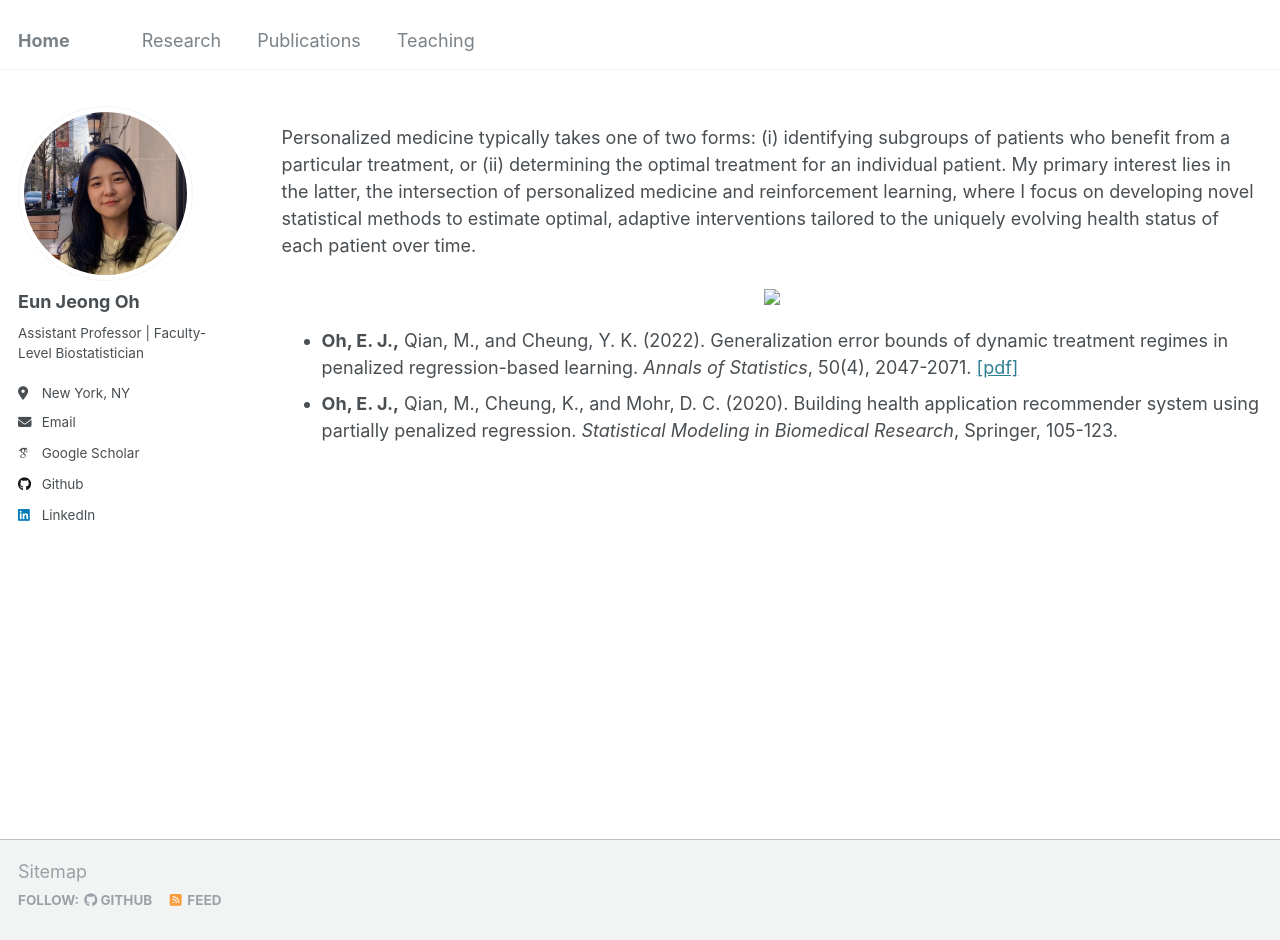
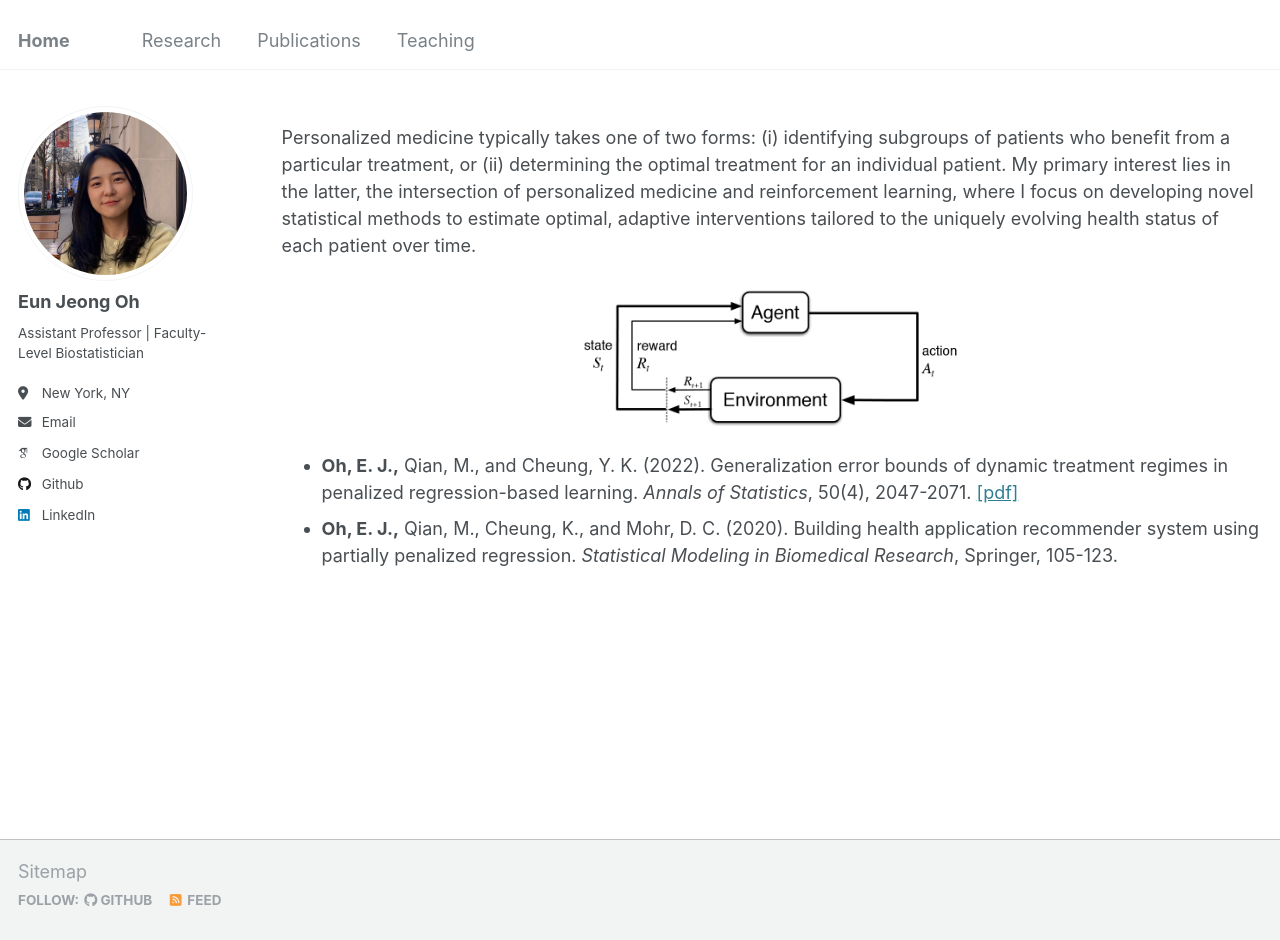
Before and after one commit to oheunj/oheunj.github.io, a Jekyll site: the page built from _pages/research.md, in a window 1280 px wide and 940 px high. Built offline with Jekyll 4.4.1, drawn with Linux system fonts in a browser that asks for light colours; some web fonts are replaced.

Commit message:
Update research.md

```diff
--- a/_pages/research.md
+++ b/_pages/research.md
@@ -13,9 +13,8 @@ redirect_from:
 Personalized medicine typically takes one of two forms: (i) identifying subgroups of patients who benefit from a particular treatment, or (ii) determining the optimal treatment for an individual patient. My primary interest lies in the latter, the intersection of personalized medicine and reinforcement learning, where I focus on developing novel statistical methods to estimate optimal, adaptive interventions tailored to the uniquely evolving health status of each patient over time.
 
 <div style="text-align: center;">
-  <img src="eoeSq.png" style="width: 40%;">
+  <img src="/images/eoeSq.png" style="width: 40%;">
 </div>
-
 
 <!--
 My work focuses on Dynamic Treatment Regimes (DTRs) to improve individualized care through data-driven treatment strategies. We have dervied generalization error bounds of the estimated DTR in the setting of finite number of stages with multiple treatment options, contributing to the theoretical advancements in the field. We have also developed an individualized recommender system for apps in the IntelliCare ecosystem, which is a suite of health apps for users with depression and anxiety disorders.
```
